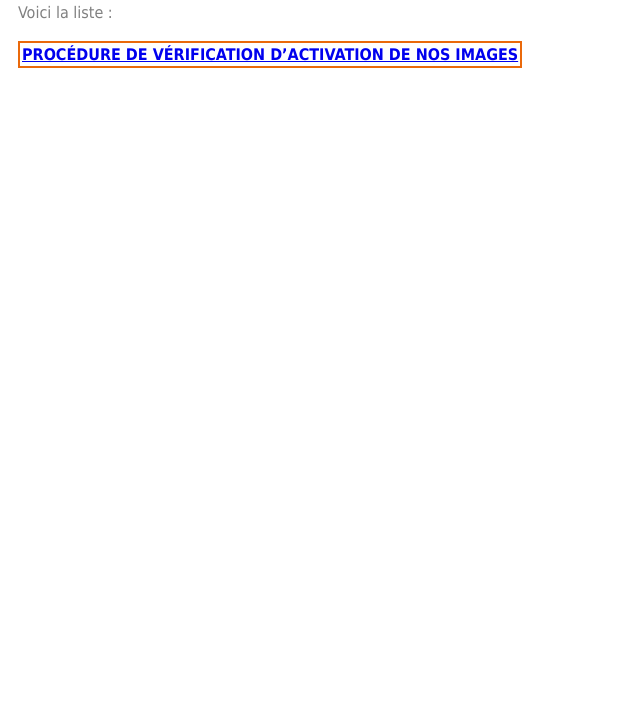
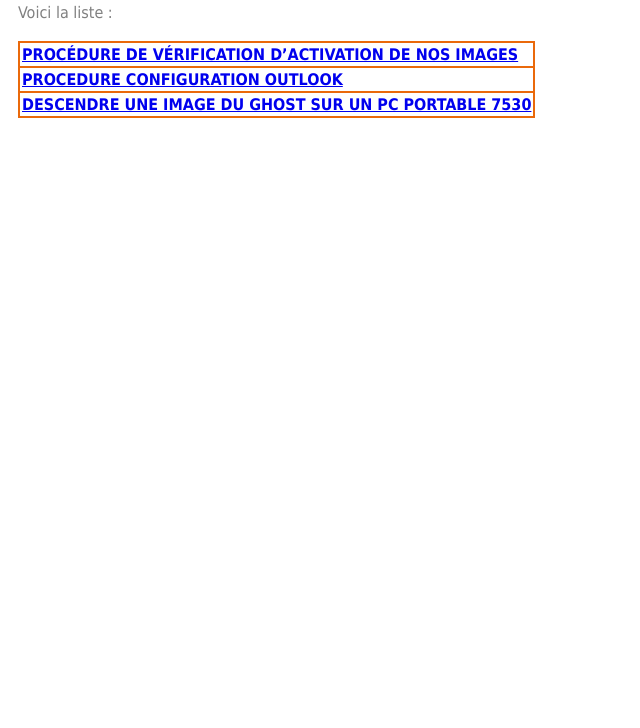
Before and after one commit to jeremAR/STC, a plain HTML site: page Procedures/index.html in a window 1280 px wide. Shown: the part 72-800 px from the top of the page, without its empty margins (0-640 px from the left). Drawn offline with Linux system fonts and the light colour scheme; no server answers.

Commit message:
Update index.html

```diff
--- a/Procedures/index.html
+++ b/Procedures/index.html
@@ -9,6 +9,8 @@
 Voici la liste :<br/><br/>
 <table class="cRef">
 <tr><td><a href="https://jeremar.github.io/STC/Procedures/pdf1.pdf">PROCÉDURE DE VÉRIFICATION D’ACTIVATION DE NOS IMAGES</a></td></tr>
+<tr><td><a href="https://jeremar.github.io/STC/Procedures/Procédure-Outlook.pdf">PROCEDURE CONFIGURATION OUTLOOK</a></td></tr>
+<tr><td><a href="https://jeremar.github.io/STC/Procedures/PROCÉDURE-7530.pdf">DESCENDRE UNE IMAGE DU GHOST SUR UN PC PORTABLE 7530</a></td></tr>
 </table>
 <script>window.onload=links;document.body.innerHTML=document.body.innerHTML+'<br/><div id="outro"></div>';readFile('outro.html','outro',true);</script>
 </body>
```
